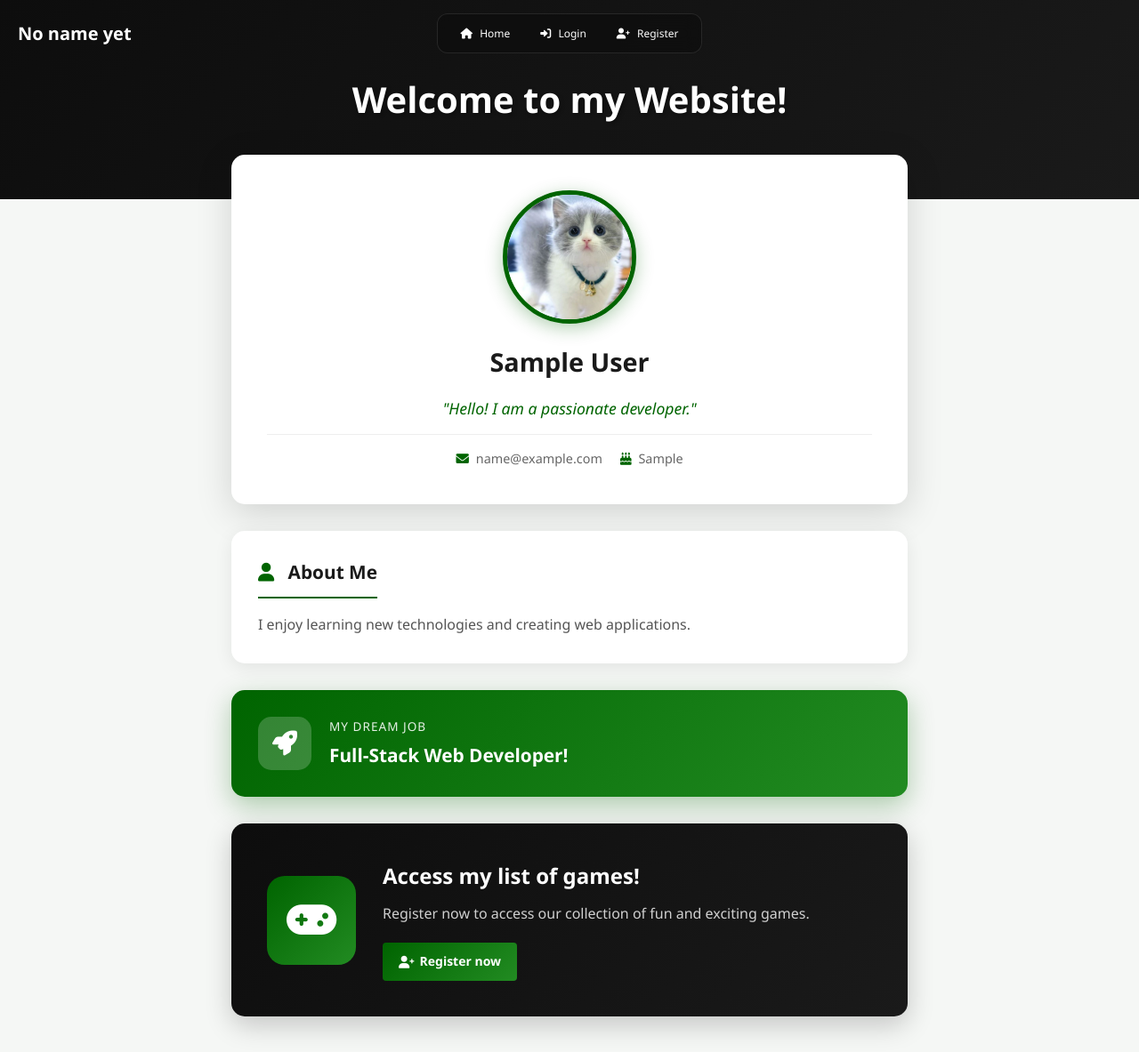
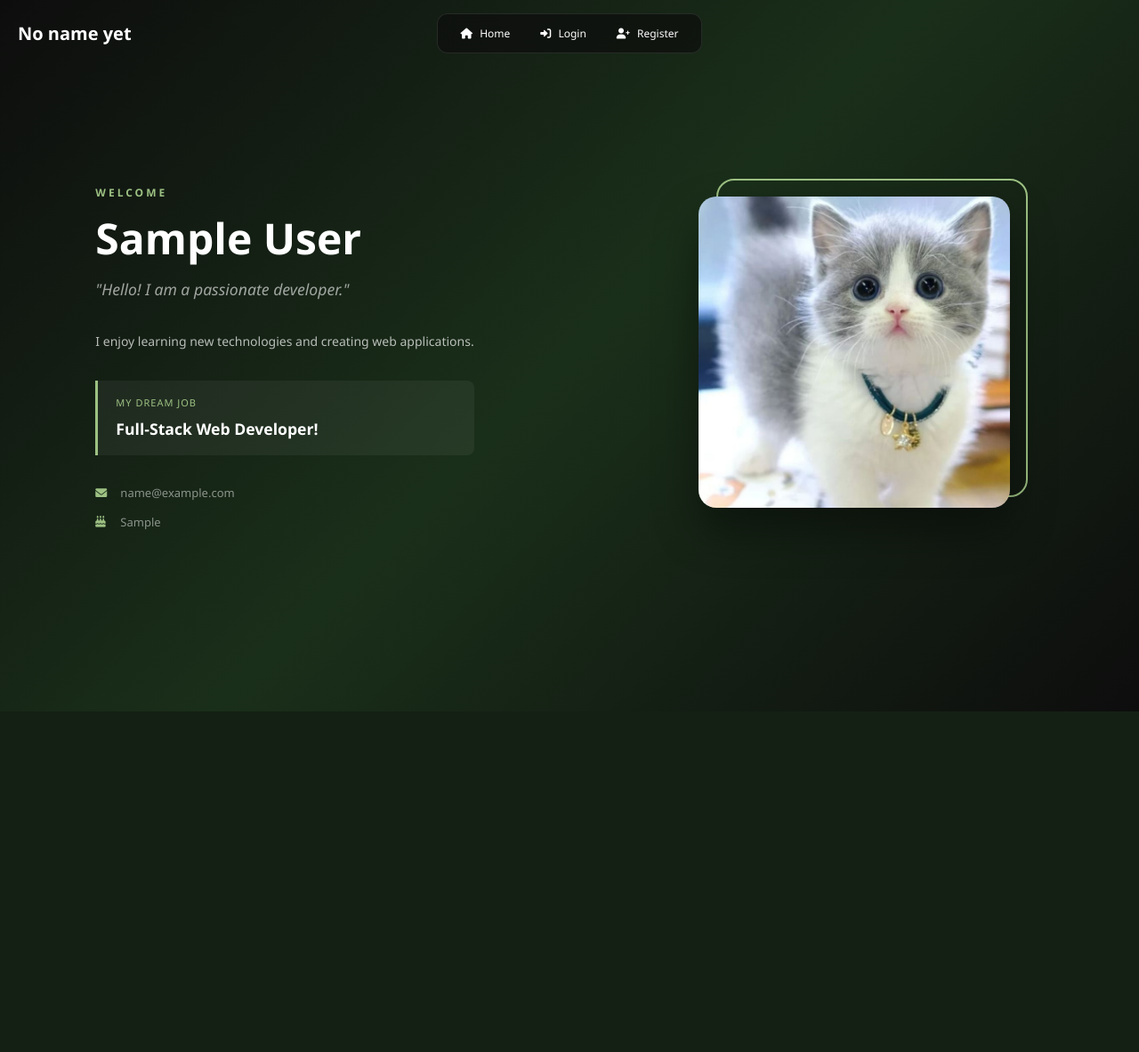
Before and after one commit to matrix505/flask_WEB_SYSTEM_client2, a Flask app: page / in a window 1280 px wide. Shown: the whole page at 89% size. After the commit the page ends 800 px from the top, so only its background shows below. Run offline with Flask 3, Linux system fonts and the light colour scheme; tables that the repository leaves empty or names only in its code hold one stand-in row (values such as "Sample post").

Commit message:
New homepage layout design

```diff
--- a/static/css/style.css
+++ b/static/css/style.css
@@ -211,212 +211,177 @@ a {
 }
 
 /* ============ HOME PAGE DESIGN ============ */
-.home-hero {
-    background: linear-gradient(135deg, #0d0d0d 0%, #1a1a1a 100%);
-    padding: 80px 20px;
-    text-align: center;
+.home-split {
+    display: flex;
+    min-height: 100vh;
+    background: linear-gradient(135deg, #0d0d0d 0%, #1a2f1a 50%, #0d0d0d 100%);
 }
 
-.hero-title {
-    font-size: 2.5rem;
-    color: #fff;
-    font-weight: 700;
-    margin: 0;
-    text-shadow: 2px 2px 4px rgba(0, 0, 0, 0.3);
-}
-
-.home-main {
-    max-width: 800px;
-    margin: -50px auto 40px;
-    padding: 0 20px;
-}
-
-.owner-card {
-    background: #fff;
-    border-radius: 15px;
-    box-shadow: 0 10px 40px rgba(0, 0, 0, 0.15);
-    padding: 40px;
-    text-align: center;
-    margin-bottom: 30px;
-}
-
-.owner-image {
-    width: 150px;
-    height: 150px;
-    border-radius: 50%;
-    overflow: hidden;
-    margin: 0 auto 20px;
-    border: 5px solid #006400;
-    box-shadow: 0 5px 20px rgba(0, 100, 0, 0.3);
-}
-
-.owner-image img {
-    width: 100%;
-    height: 100%;
-    object-fit: cover;
-}
-
-.owner-name {
-    font-size: 1.8rem;
-    color: #1a1a1a;
-    margin-bottom: 15px;
-    font-weight: 700;
-}
-
-.owner-quote {
-    font-style: italic;
-    color: #006400;
-    font-size: 1.1rem;
-    padding: 0 20px;
-    line-height: 1.6;
-    margin-bottom: 15px;
-}
-
-.owner-info {
-    display: flex;
-    flex-wrap: wrap;
-    justify-content: center;
-    gap: 20px;
-    margin-top: 15px;
-    padding-top: 15px;
-    border-top: 1px solid #eee;
-}
-
-.owner-info span {
-    color: #666;
-    font-size: 0.9rem;
-    display: flex;
-    align-items: center;
-    gap: 8px;
-}
-
-.owner-info span i {
-    color: #006400;
-}
-
-.about-section {
-    background: #fff;
-    border-radius: 15px;
-    box-shadow: 0 5px 20px rgba(0, 0, 0, 0.08);
-    padding: 30px;
-    margin-bottom: 30px;
-}
-
-.about-section h3 {
-    color: #1a1a1a;
-    font-size: 1.3rem;
-    margin-bottom: 15px;
-    padding-bottom: 10px;
-    border-bottom: 2px solid #006400;
-    display: inline-block;
-}
-
-.about-section h3 i {
-    color: #006400;
-    margin-right: 10px;
-}
-
-.about-section p {
-    color: #555;
-    line-height: 1.8;
-    font-size: 1rem;
-}
-
-.dream-card {
-    background: linear-gradient(135deg, #006400 0%, #228B22 100%);
-    border-radius: 15px;
-    padding: 30px;
-    display: flex;
-    align-items: center;
-    gap: 20px;
-    margin-bottom: 30px;
-    box-shadow: 0 10px 30px rgba(0, 100, 0, 0.3);
-}
-
-.dream-card .dream-icon {
-    width: 60px;
-    height: 60px;
-    background: rgba(255, 255, 255, 0.2);
-    border-radius: 15px;
+.home-left {
+    flex: 1;
     display: flex;
     align-items: center;
     justify-content: center;
-    flex-shrink: 0;
+    padding: 80px 60px;
 }
 
-.dream-card .dream-icon i {
-    color: #fff;
-    font-size: 28px;
+.home-left-content {
+    max-width: 500px;
 }
 
-.dream-info {
+.greeting-tag {
+    display: inline-block;
+    color: #9DC183;
+    font-size: 12px;
+    font-weight: 600;
+    text-transform: uppercase;
+    letter-spacing: 3px;
+    margin-bottom: 16px;
+}
+
+.home-title {
+    font-size: 3rem;
+    font-weight: 700;
+    color: #fff;
+    margin-bottom: 16px;
+    line-height: 1.1;
+}
+
+.home-tagline {
+    font-size: 1.1rem;
+    color: rgba(255, 255, 255, 0.6);
+    font-style: italic;
+    margin-bottom: 32px;
+    line-height: 1.6;
+}
+
+.home-about {
+    margin-bottom: 32px;
+}
+
+.home-about p {
+    color: rgba(255, 255, 255, 0.7);
+    font-size: 14px;
+    line-height: 1.8;
+}
+
+.home-dream {
+    background: rgba(255, 255, 255, 0.05);
+    border-left: 3px solid #9DC183;
+    padding: 16px 20px;
+    margin-bottom: 32px;
+    border-radius: 0 8px 8px 0;
+}
+
+.home-dream .dream-label {
+    display: block;
+    font-size: 11px;
+    color: #9DC183;
+    text-transform: uppercase;
+    letter-spacing: 1px;
+    margin-bottom: 6px;
+}
+
+.home-dream .dream-text {
+    display: block;
+    font-size: 1.1rem;
+    color: #fff;
+    font-weight: 600;
+}
+
+.home-contact {
     display: flex;
     flex-direction: column;
+    gap: 12px;
 }
 
-.dream-info .dream-label {
-    color: rgba(255, 255, 255, 0.9);
-    font-size: 0.85rem;
-    text-transform: uppercase;
-    letter-spacing: 1px;
-    margin-bottom: 5px;
+.contact-item {
+    display: flex;
+    align-items: center;
+    gap: 12px;
+    color: rgba(255, 255, 255, 0.5);
+    font-size: 13px;
 }
 
-.dream-info .dream-value {
-    color: #fff;
-    font-size: 1.3rem;
-    font-weight: 700;
+.contact-item i {
+    color: #9DC183;
+    width: 16px;
 }
 
-.games-promo {
-    background: linear-gradient(135deg, #0d0d0d 0%, #1a1a1a 100%);
-    border-radius: 15px;
-    padding: 40px;
-    display: flex;
-    align-items: center;
-    gap: 30px;
-    box-shadow: 0 10px 30px rgba(0, 0, 0, 0.2);
-}
-
-.promo-icon {
-    width: 100px;
-    height: 100px;
-    background: linear-gradient(135deg, #006400 0%, #228B22 100%);
-    border-radius: 20px;
+.home-right {
+    flex: 1;
     display: flex;
     align-items: center;
     justify-content: center;
-    flex-shrink: 0;
+    position: relative;
+    padding: 60px;
 }
 
-.promo-icon i {
-    color: #fff;
-    font-size: 45px;
+.profile-image-wrapper {
+    position: relative;
 }
 
-.promo-content h3 {
-    color: #fff;
-    font-size: 1.5rem;
-    margin-bottom: 10px;
+.profile-image {
+    width: 350px;
+    height: 350px;
+    object-fit: cover;
+    border-radius: 20px;
+    position: relative;
+    z-index: 2;
+    box-shadow: 0 25px 50px rgba(0, 0, 0, 0.4);
 }
 
-.promo-content p {
-    color: rgba(255, 255, 255, 0.8);
-    line-height: 1.6;
-    margin-bottom: 20px;
+.profile-decoration {
+    position: absolute;
+    top: -20px;
+    right: -20px;
+    width: 100%;
+    height: 100%;
+    border: 2px solid #9DC183;
+    border-radius: 20px;
+    z-index: 1;
 }
 
-.btn-promo {
-    background: linear-gradient(135deg, #006400 0%, #228B22 100%);
-    color: #fff;
-    padding: 12px 25px;
-    border-radius: 8px;
-    font-weight: 600;
-}
+/* Responsive Home */
+@media (max-width: 900px) {
+    .home-split {
+        flex-direction: column-reverse;
+    }
 
-.btn-promo:hover {
-    transform: translateY(-2px);
-    box-shadow: 0 5px 20px rgba(0, 100, 0, 0.4);
+    .home-left {
+        padding: 40px 30px 60px;
+        text-align: center;
+    }
+
+    .home-left-content {
+        max-width: 100%;
+    }
+
+    .home-title {
+        font-size: 2rem;
+    }
+
+    .home-right {
+        padding: 100px 30px 40px;
+    }
+
+    .profile-image {
+        width: 200px;
+        height: 200px;
+    }
+
+    .profile-decoration {
+        top: -15px;
+        right: -15px;
+    }
+
+    .home-dream {
+        text-align: left;
+    }
+
+    .home-contact {
+        align-items: center;
+    }
 }
 
 /* ============ BUTTONS ============ */
--- a/templates/index.html
+++ b/templates/index.html
@@ -3,55 +3,42 @@
 {% block title %}Home - MyBlog{% endblock %}
 
 {% block content %}
-<div class="home-hero">
-    <div class="hero-content">
-        <h1 class="hero-title">{{ content.get('site_title', 'Welcome to my Website!') }}</h1>
-    </div>
-</div>
+<div class="home-split">
+    <div class="home-left">
+        <div class="home-left-content">
+            <span class="greeting-tag">Welcome</span>
+            <h1 class="home-title">{% if admin %}{{ admin.firstname }} {{ admin.lastname }}{% else %}Admin{% endif %}</h1>
+            <p class="home-tagline">"{{ content.get('tagline', 'Hello! I am a passionate developer.') }}"</p>
 
-<div class="home-main">
-    <div class="owner-card">
-        <div class="owner-image">
-            <img src="{{ url_for('static', filename='images/profile.png') }}" alt="Profile Picture">
-        </div>
-        <h2 class="owner-name">{% if admin %}{{ admin.firstname }} {{ admin.lastname }}{% else %}Admin{% endif %}</h2>
-        <p class="owner-quote">"{{ content.get('tagline', 'Hello! I am a passionate developer.') }}"</p>
-        {% if admin %}
-        <div class="owner-info">
-            <span><i class="fas fa-envelope"></i> {{ admin.email }}</span>
-            <span><i class="fas fa-birthday-cake"></i> {{ admin.birthday }}</span>
-        </div>
-        {% endif %}
-    </div>
+            <div class="home-about">
+                <p>{{ content.get('about_me', 'I enjoy learning new technologies and creating web applications.') }}</p>
+            </div>
 
-    <div class="about-section">
-        <h3><i class="fas fa-user"></i> About Me</h3>
-        <p>{{ content.get('about_me', 'I enjoy learning new technologies and creating web applications.') }}</p>
-    </div>
+            <div class="home-dream">
+                <span class="dream-label">{{ content.get('dream_job_title', 'My Dream Job') }}</span>
+                <span class="dream-text">{{ content.get('dream_job_text', 'Full-Stack Web Developer!') }}</span>
+            </div>
 
-    <div class="dream-card">
-        <div class="dream-icon">
-            <i class="fas fa-rocket"></i>
-        </div>
-        <div class="dream-info">
-            <span class="dream-label">{{ content.get('dream_job_title', 'My Dream Job') }}</span>
-            <span class="dream-value">{{ content.get('dream_job_text', 'Full-Stack Web Developer!') }}</span>
+            {% if admin %}
+            <div class="home-contact">
+                <div class="contact-item">
+                    <i class="fas fa-envelope"></i>
+                    <span>{{ admin.email }}</span>
+                </div>
+                <div class="contact-item">
+                    <i class="fas fa-birthday-cake"></i>
+                    <span>{{ admin.birthday }}</span>
+                </div>
+            </div>
+            {% endif %}
         </div>
     </div>
 
-    {% if not session.get('loggedIn') %}
-    <div class="games-promo">
-        <div class="promo-icon">
-            <i class="fas fa-gamepad"></i>
-        </div>
-        <div class="promo-content">
-            <h3>Access my list of games!</h3>
-            <p>Register now to access our collection of fun and exciting games.</p>
-            <a href="{{ url_for('auth.register') }}" class="btn btn-promo">
-                <i class="fas fa-user-plus"></i> Register now
-            </a>
+    <div class="home-right">
+        <div class="profile-image-wrapper">
+            <img src="{{ url_for('static', filename='images/profile.png') }}" alt="Profile Picture" class="profile-image">
+            <div class="profile-decoration"></div>
         </div>
     </div>
-    {% endif %}
 </div>
 {% endblock %}
```
